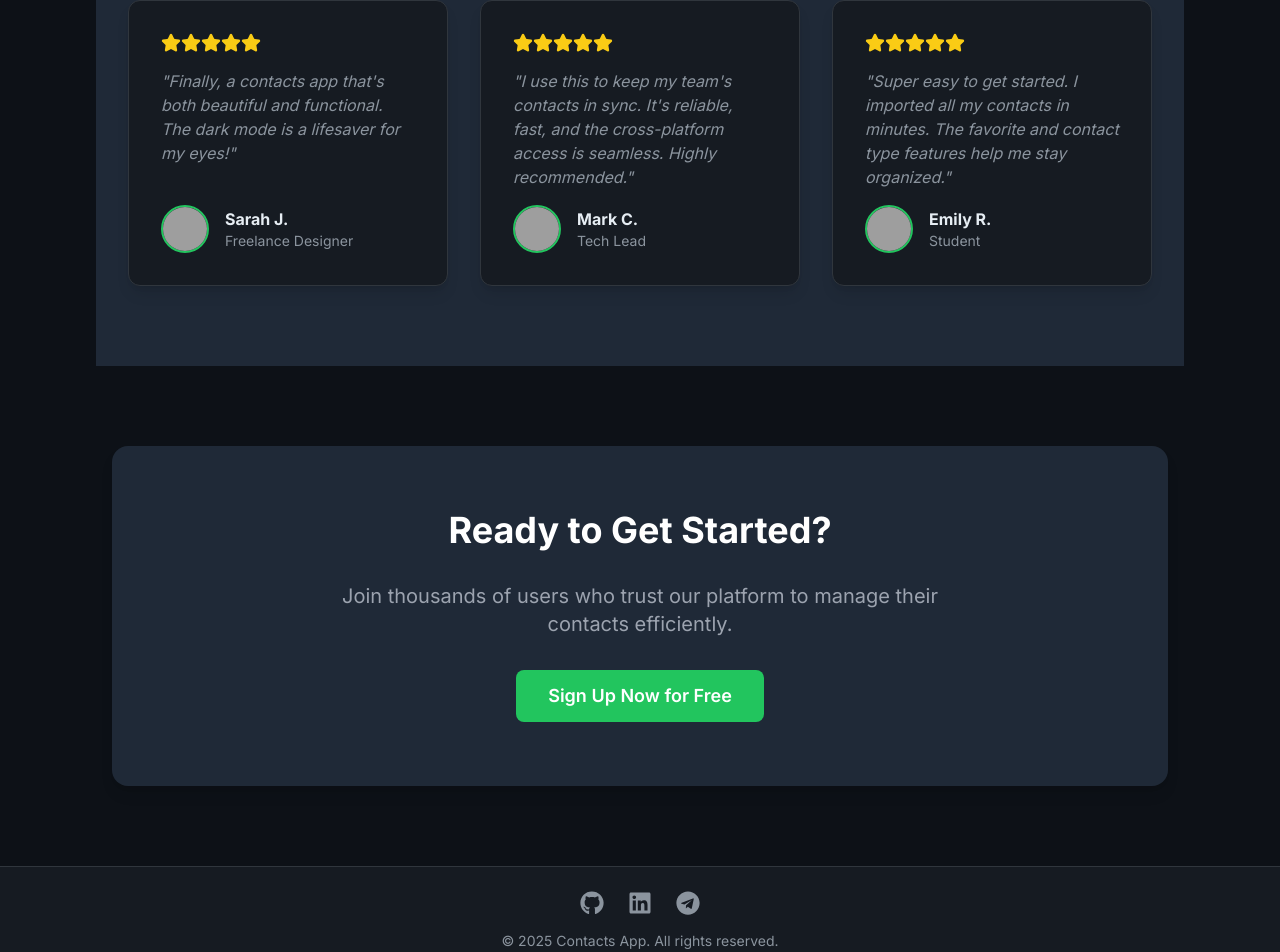
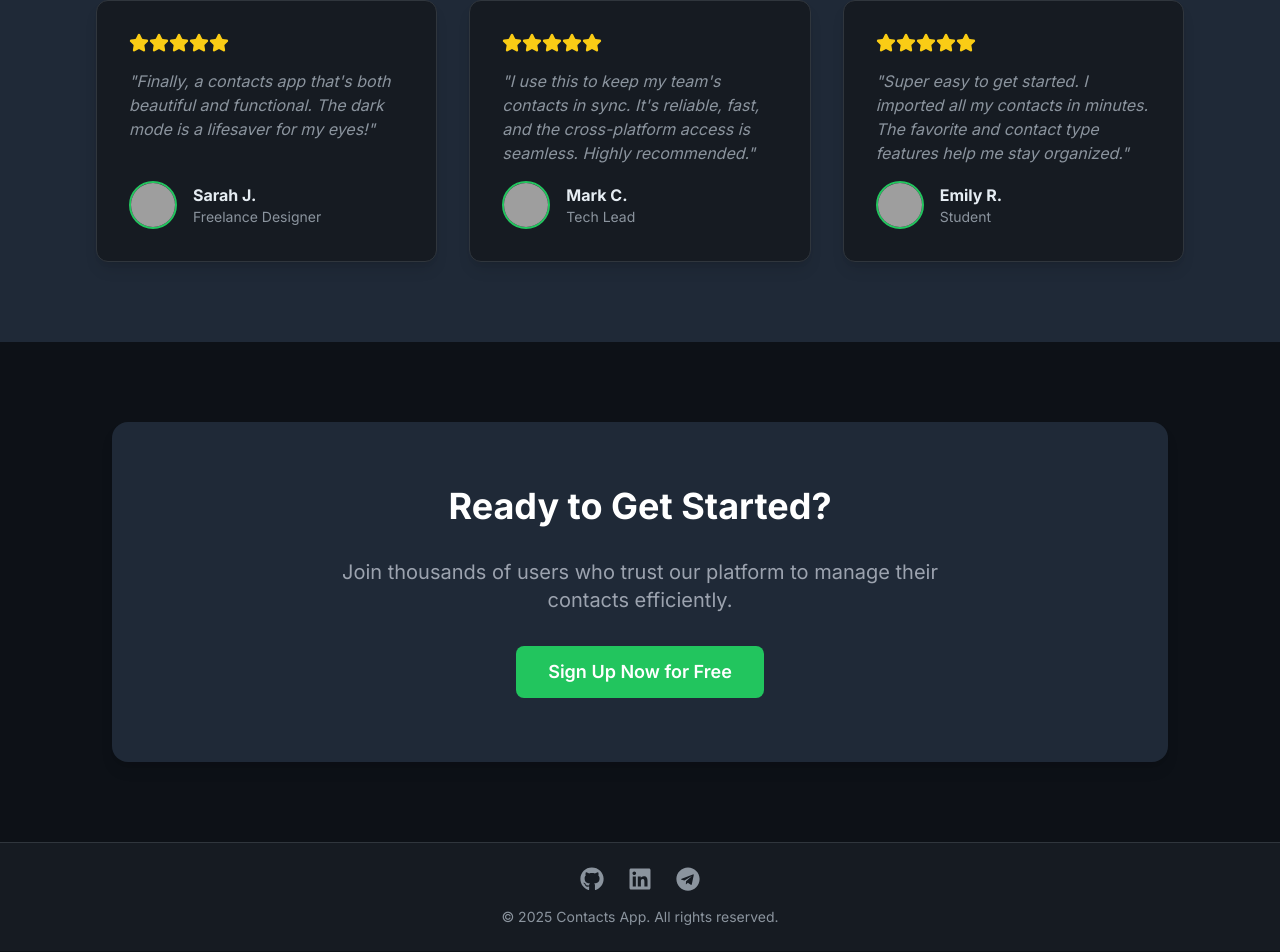
Before and after one commit to eXocriador/contacts_app, a React (Vite) app in the folder frontend/: page / in a window 1280 px wide. Shown: the part 1852-2804 px from the top of the page. Built offline with nearby package versions, Linux system fonts and the light colour scheme; no server answers; grey boxes are pictures that could not be loaded.

Commit message:
home page fix

```diff
--- a/frontend/src/pages/HomePage.tsx
+++ b/frontend/src/pages/HomePage.tsx
@@ -22,7 +22,9 @@
       {/* Цей div потрібен для правильного відображення фону секцій */}
       <div className="max-w-6xl mx-auto px-4 sm:px-6 lg:px-8">
         <FeaturesSection />
-        <TestimonialsSection />
+      </div>
+      <TestimonialsSection />
+      <div className="max-w-6xl mx-auto px-4 sm:px-6 lg:px-8">
         <CallToActionSection />
       </div>
     </div>
```
